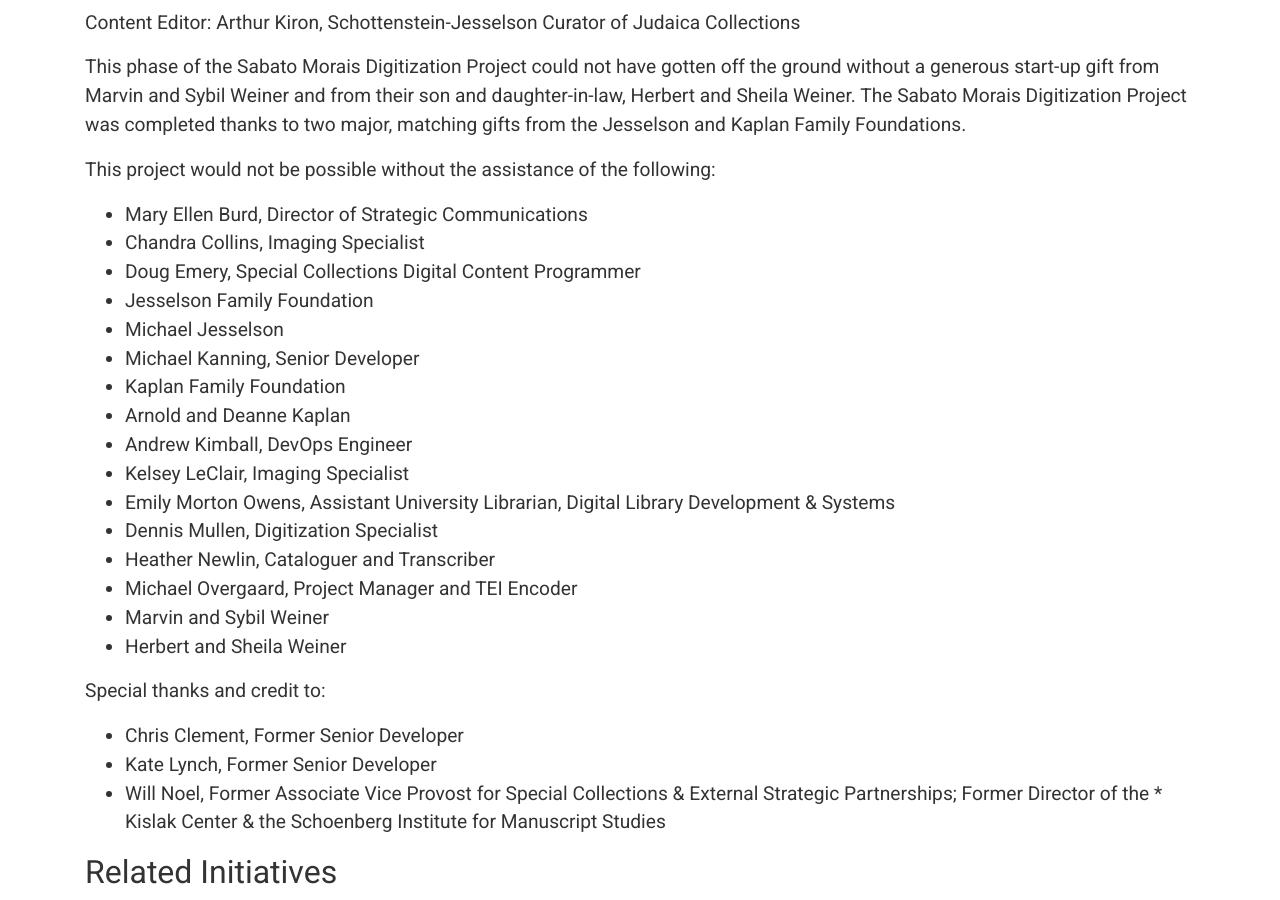
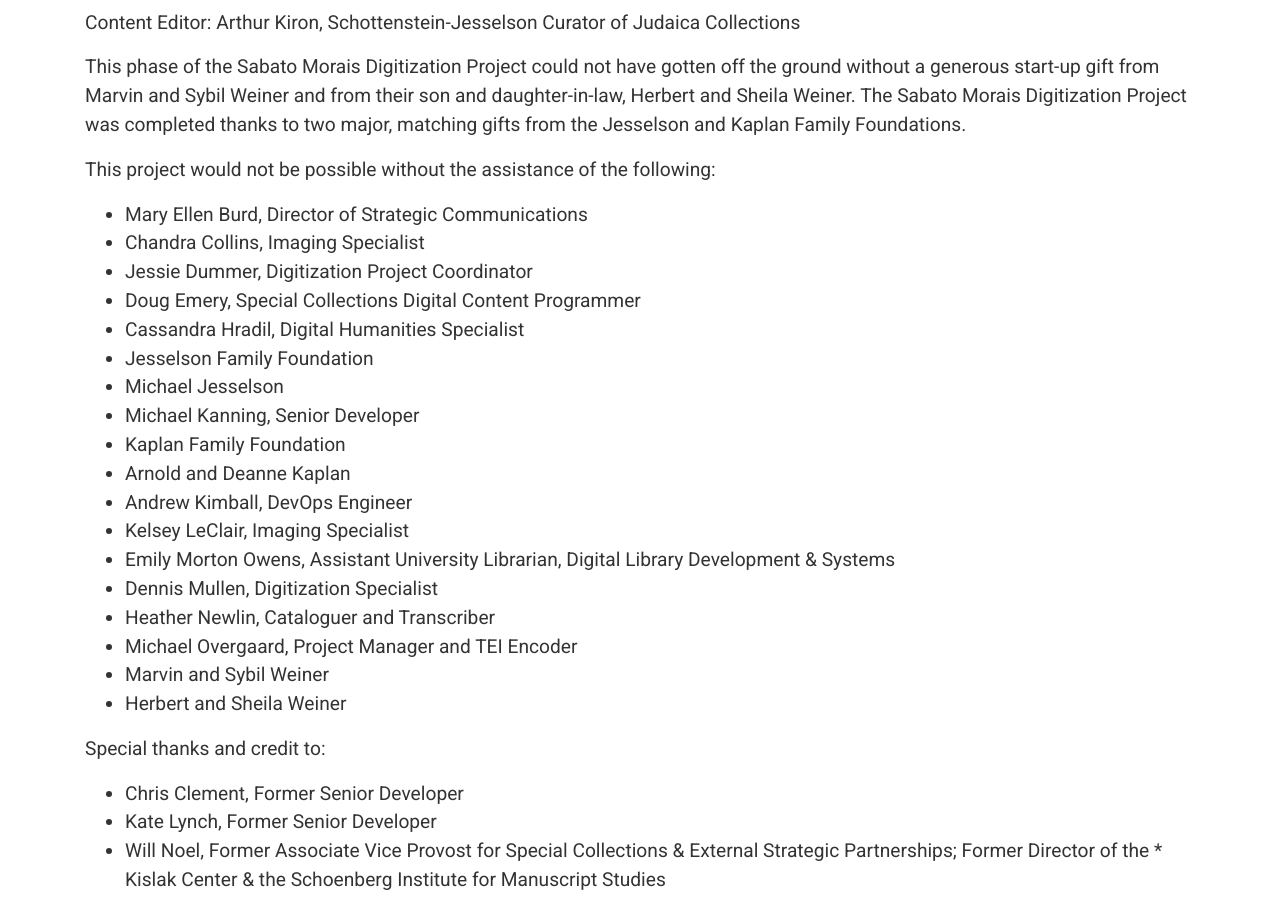
Before and after one commit to judaicadh/morais-digital-repository, a Jekyll site: the page built from pages/credits.md, in a window 1280 px wide and 900 px high, scrolled down 465 px. Built offline with Jekyll 4.4.1, drawn with Linux system fonts in a browser that asks for light colours.

Commit message:
Update credits.md

```diff
--- a/pages/credits.md
+++ b/pages/credits.md
@@ -20,7 +20,9 @@ This project would not be possible without the assistance of the following:
 
 * Mary Ellen Burd, Director of Strategic Communications
 * Chandra Collins, Imaging Specialist
+* Jessie Dummer, Digitization Project Coordinator
 * Doug Emery, Special Collections Digital Content Programmer
+* Cassandra Hradil, Digital Humanities Specialist
 * Jesselson Family Foundation
 * Michael Jesselson
 * Michael Kanning, Senior Developer
```
